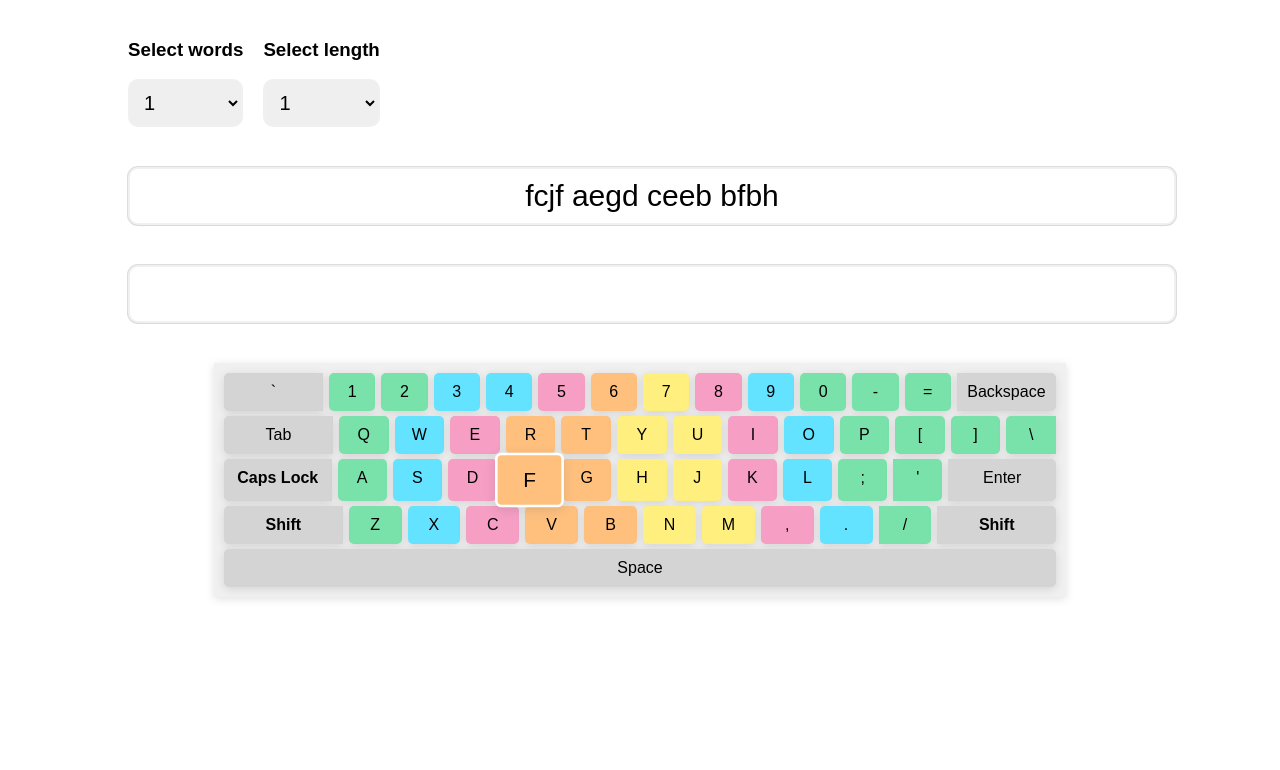
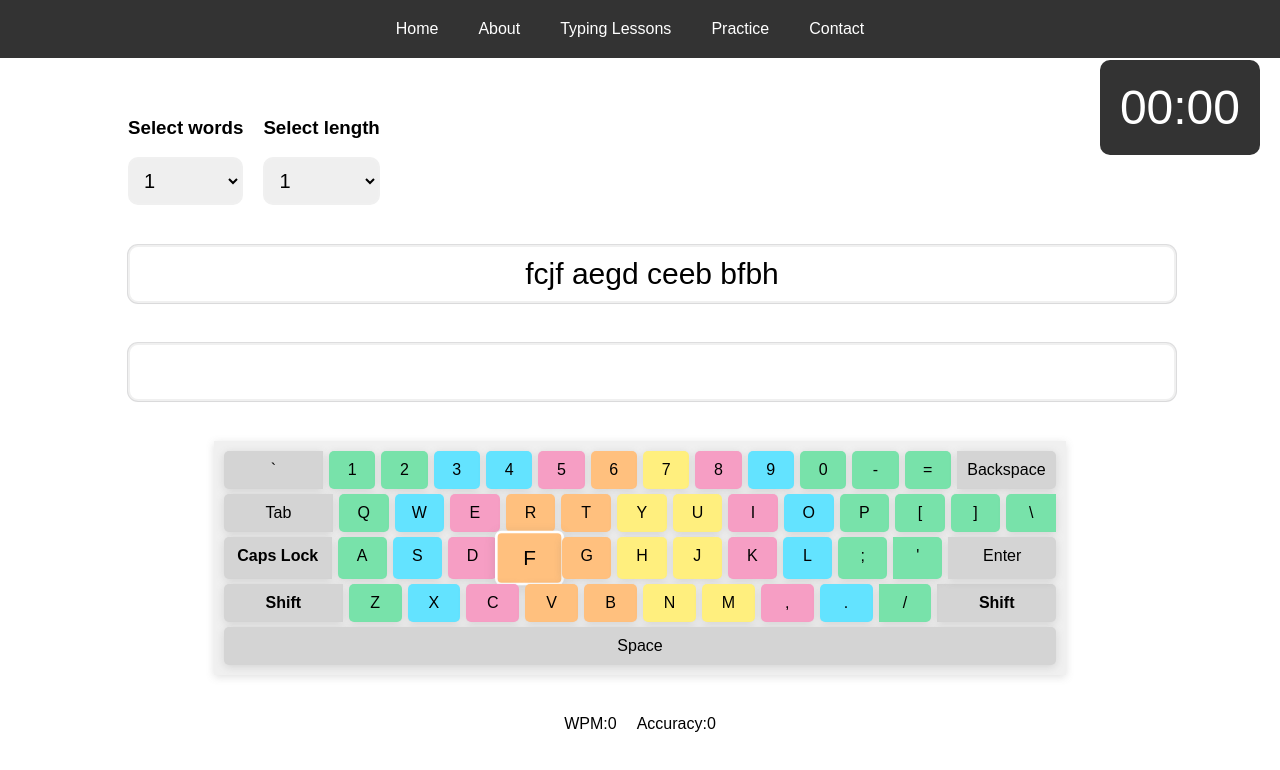
Before and after one commit to vishal-git9/chaabi_assignment, a React (Create React App) app in the folder touchtype/: page / in a window 1280 px wide. Shown: the top 770 px of the page. Built offline with nearby package versions, Linux system fonts and the light colour scheme.

Commit message:
user is able to practice in a window of 5 minutes

```diff
--- a/touchtype/src/App.js
+++ b/touchtype/src/App.js
@@ -6,32 +6,74 @@ import { randomString } from "./logic_functions/stringGen";
 import { Taskinput } from "./layout/taskInput";
 import { Keyinput } from "./components/keyinput";
 import { matchString } from "./logic_functions/match_string";
+import Navbar from "./components/navbar";
+import Timer from "./components/timer";
+import { useTimer } from "./hooks/useTimer";
 
 function App() {
   // app states
-  const [randString, setRandomString] = useState("");
-  const [words, setWords] = useState(4);
-  const [length, setLength] = useState(4);
-  const [check, setCheck] = useState(true);
-  const [Strindex, setStrIndex] = useState(0);
+  const [randString, setRandomString] = useState("");  // intialize the random generate strings for task
+  const [words, setWords] = useState(4); // intialise the no of words to be shown in a string
+  const [length, setLength] = useState(4); // intialize the no of strings to be there in task
+  const [check, setCheck] = useState(true); // intialize the checking the state for correct words
+  const [Strindex, setStrIndex] = useState(0); // intialize the strIndex to know the index of the last correct word
 
 
-  // calling the handleuserInput function
+  const [correct,setCorrect] = useState(0) // intialize the correct to check the correct typed keyword
+  const [totalKeys_pressed,settotalKeys_pressed] = useState(0) // intialize the totalkeys pressed by user in whole window of 5 minutes
+
+  // using the custom useTimer hook for timer
+
+  const [seconds, resetTimer, pauseTimer, resumeTimer] = useTimer(0)
+
+  // intialising the accuracy and words per minute in a window of 5 minutes
+
+  const [accuracy,setAccuracy] = useState(0)
+  const [wordsMinute,setWordsMinute] = useState(0)
+
+
+
+  // calling the handleuserInput function that checks and maintains every user input action
 
   const handleUserInput = (e) => {
+    resumeTimer()
+    if(Strindex+1===randString.length){
+      e.target.value = ""
+      pauseTimer()
+      setStrIndex(0);
+      setCheck(true);
+      let { val } = randomString(words, length);
+      setRandomString(val);
+      handleComplete()
+      return;
+    }
     if(e.key==="Backspace"){
-      let { check } = matchString(randString, e.target.value, Strindex);
+      let { check } = matchString(randString, e.target.value, Strindex,correct);
       setCheck(check);
     }else{
-      let { check, index } = matchString(randString, e.target.value, Strindex);
+      let { check, index,correctKeys } = matchString(randString, e.target.value, Strindex,correct);
       setCheck(check);
+      setCorrect(correctKeys)
       setStrIndex(index);
     }
+    settotalKeys_pressed((prev)=>prev+1)
   };
 
-  console.log(Strindex)
 
-  // function for handling string generation
+
+  // handleComplete function runs on a single window of completion
+  const handleComplete = ()=>{
+    const Accuracy = Math.floor((correct/ totalKeys_pressed) * 100)
+    const wordMinute = Math.floor((totalKeys_pressed/5)/(seconds / 60))
+    setAccuracy(Accuracy)
+    setWordsMinute(wordMinute)
+
+    // checking and calling the final completion function when the user has completed 5 minute practice
+    if(seconds>=300){
+      handlePracticeWindow()
+    }
+  }
+  // function for handling string generation using select tag
   const handleStringGen = (e) => {
     if(e.target.value === randString){
       e.target.value = ""
@@ -49,6 +91,16 @@ function App() {
     }
   };
 
+
+
+  // function for handling handlePracticeWindow after completion of 5 minute window practice
+
+  const handlePracticeWindow = ()=>{
+    resetTimer()
+    setAccuracy(0)
+    setWordsMinute(0)
+  }
+
   // use effect
   useEffect(() => {
     let { val } = randomString(words, length);
@@ -56,10 +108,20 @@ function App() {
   }, [length, words]);
   return (
     <div className="App">
+      <Navbar/>
+      <Timer seconds={seconds}/>
       <Options handleStringGen={handleStringGen} />
       <Taskinput string={randString} />
-      <Keyinput handleUserInput={handleUserInput} check={check} />
+      <Keyinput handleUserInput={handleUserInput} check={check}/>
       <Keyboard index={Strindex} taskStr={randString} />
+      <div className="result_info">
+        <div>
+          WPM:<span>0</span>
+        </div>
+        <div>
+          Accuracy:<span>0</span>
+        </div>
+      </div>
     </div>
   );
 }
--- a/touchtype/src/components/keyboard.jsx
+++ b/touchtype/src/components/keyboard.jsx
@@ -8,22 +8,12 @@ export const Keyboard = ({index=0,taskStr}) => {
     const fourth_row_ref = useRef(null)
     const fifth_row_ref = useRef(null)
     useEffect(()=>{
-        let CurrentKey_val = matchKeyboard([first_row_ref.current,second_row_ref.current,third_row_ref.current,fourth_row_ref.current,fifth_row_ref.current],taskStr,index)
-        if(CurrentKey_val){
-          document.getElementById(CurrentKey_val).style.transform = "scale(1.3)"
-          document.getElementById(CurrentKey_val).style.border = "2px solid #fff"
-        }
-
-        let Prevkey_val = matchKeyboard([first_row_ref.current,second_row_ref.current,third_row_ref.current,fourth_row_ref.current,fifth_row_ref.current],taskStr,index-1)
-        if(Prevkey_val){
-          document.getElementById(Prevkey_val).style.transform = "scale(1)"
-          document.getElementById(Prevkey_val).style.border = "none"
-        }
+      matchKeyboard([first_row_ref.current,second_row_ref.current,third_row_ref.current,fourth_row_ref.current,fifth_row_ref.current],taskStr,index)
     },[index,taskStr])
   return (
     <div className="keyboard">
         <div className="row" id='row_1' ref={first_row_ref}>
-          <div className="key backtick">`</div>
+          <div className="key backtick" id="backtick">`</div>
           <div className="key green" id='1'>1</div>
           <div className="key green" id='2'>2</div>
           <div className="key blue" id='3'>3</div>
--- a/touchtype/src/components/keyinput.jsx
+++ b/touchtype/src/components/keyinput.jsx
@@ -1,6 +1,6 @@
 import { useEffect, useRef } from "react";
 import "../styles/dropdown.css";
-export const Keyinput = ({ handleUserInput,input,check }) => {
+export const Keyinput = ({ handleUserInput,check }) => {
     const Inputref = useRef(null)
 
     useEffect(()=>{
@@ -12,7 +12,7 @@ export const Keyinput = ({ handleUserInput,input,check }) => {
     },[check])
   return (
     <div className="input_box">
-      <input ref={Inputref} spellCheck="false" type="text" value={input} onKeyUp={handleUserInput} />
+      <input ref={Inputref} spellCheck="false" type="text" onKeyUp={handleUserInput} />
     </div>
   );
 };
--- /dev/null
+++ b/touchtype/src/components/navbar.jsx
@@ -0,0 +1,17 @@
+import React from 'react';
+import "../styles/navbar.css"
+const Navbar = () => {
+    return (
+        <nav>
+            <ul>
+                <li><a href="#home">Home</a></li>
+                <li><a href="#about">About</a></li>
+                <li><a href="#typing">Typing Lessons</a></li>
+                <li><a href="#practice">Practice</a></li>
+                <li><a href="#contact">Contact</a></li>
+            </ul>
+        </nav>
+    );
+}
+
+export default Navbar;
--- /dev/null
+++ b/touchtype/src/components/timer.jsx
@@ -0,0 +1,17 @@
+import '../styles/timer.css'; // Import the CSS file for styling
+const Timer = ({seconds}) => {
+  // Convert seconds to minutes and seconds format
+  const minutes = Math.floor(seconds / 60);
+  const remainingSeconds = seconds % 60;
+
+  return (
+    <div className="timer">
+      <div className="timer__digits">
+        {minutes.toString().padStart(2, '0')}:
+        {remainingSeconds.toString().padStart(2, '0')}
+      </div>
+    </div>
+  );
+};
+
+export default Timer;
--- /dev/null
+++ b/touchtype/src/hooks/useTimer.js
@@ -0,0 +1,35 @@
+import { useEffect, useRef, useState } from "react";
+
+export const useTimer = (initialSeconds) => {
+    const [seconds, setSeconds] = useState(initialSeconds);
+    const [isRunning, setIsRunning] = useState(false);
+    const intervalRef = useRef(null);
+
+    useEffect(() => {
+      if (isRunning) {
+        intervalRef.current = setInterval(
+          () => setSeconds((prevSeconds) => prevSeconds + 1),
+          1000
+        );
+      }
+
+      return () => {
+        clearInterval(intervalRef.current);
+      };
+    }, [isRunning]);
+
+    const resetTimer = () => {
+      setSeconds(initialSeconds);
+    };
+
+    const pauseTimer = () => {
+      setIsRunning(false);
+      clearInterval(intervalRef.current);
+    };
+
+    const resumeTimer = () => {
+      setIsRunning(true);
+    };
+
+    return [seconds, resetTimer, pauseTimer, resumeTimer];
+  };
--- a/touchtype/src/logic_functions/match_keyboard.js
+++ b/touchtype/src/logic_functions/match_keyboard.js
@@ -1,12 +1,14 @@
 export const matchKeyboard = (parent,givenStr,index=0)=>{
-    // console.log(index)
-    // console.log(givenStr)
     for(let i=0; i<parent.length; i++){
         for(let j=0; j<parent[i].children.length; j++){
+            document.getElementById(parent[i].children[j].id).style.transform = "scale(1)"
+            document.getElementById(parent[i].children[j].id).style.border = "none"
             if(parent[i].children[j].id===givenStr[index]?.toUpperCase()){
-                return parent[i].children[j].id
+                document.getElementById(parent[i].children[j].id).style.transform = "scale(1.3)"
+                document.getElementById(parent[i].children[j].id).style.border = "2px solid #fff"
             }else if(givenStr[index]===" "){
-                return "key_space"
+                document.getElementById("key_space").style.transform = "scale(1.3)"
+                document.getElementById("key_space").style.border = "2px solid #fff"
             }
         }
     }
--- a/touchtype/src/logic_functions/match_string.js
+++ b/touchtype/src/logic_functions/match_string.js
@@ -1,4 +1,4 @@
-export const matchString = (taskStr,inputStr,index)=>{
+export const matchString = (taskStr,inputStr,index,correctKeys)=>{
     let Inputlength = inputStr.length
     console.log(taskStr[Inputlength-1])
     let check = true
@@ -15,10 +15,11 @@ export const matchString = (taskStr,inputStr,index)=>{
     }
     if(isMatched){
         check = true
+        correctKeys++
         index++
         console.log(index)
-        return {index,check}
+        return {index,check,correctKeys}
     }
     check = false
-    return {index,check}
+    return {index,check,correctKeys}
 }
--- a/touchtype/src/styles/App.css
+++ b/touchtype/src/styles/App.css
@@ -4,5 +4,13 @@
   display: flex;
   flex-direction: column;
   gap: 40px;
-  margin-top: 20px;
 }
+
+.result_info{
+  display: flex;
+  width: 65%;
+  margin: auto;
+  justify-content: center;
+  align-items: center;
+  gap: 20px;
+}
--- /dev/null
+++ b/touchtype/src/styles/navbar.css
@@ -0,0 +1,26 @@
+nav {
+    background-color: #333;
+    color: #fff;
+    padding: 20px;
+}
+
+ul {
+    list-style-type: none;
+    margin: 0;
+    padding: 0;
+}
+
+li {
+    display: inline-block;
+    margin-right: 20px;
+}
+
+a {
+    color: #fff;
+    text-decoration: none;
+    padding: 10px;
+}
+
+a:hover {
+    background-color: #555;
+}
--- /dev/null
+++ b/touchtype/src/styles/timer.css
@@ -0,0 +1,26 @@
+.timer {
+    display: flex;
+    flex-direction: column;
+    align-items: center;
+    font-family: Arial, sans-serif;
+    color: #fff;
+    background-color: #333;
+    padding: 20px;
+    border-radius: 10px;
+    position: absolute;
+    top: 60px;
+    right: 20px;
+  }
+
+  .timer__label {
+    font-size: 24px;
+    margin-bottom: 10px;
+  }
+
+  .timer__digits {
+    font-size: 48px;
+    display: flex;
+    align-items: center;
+  }
+
+  /* Add additional CSS styles as per your preference */
```
